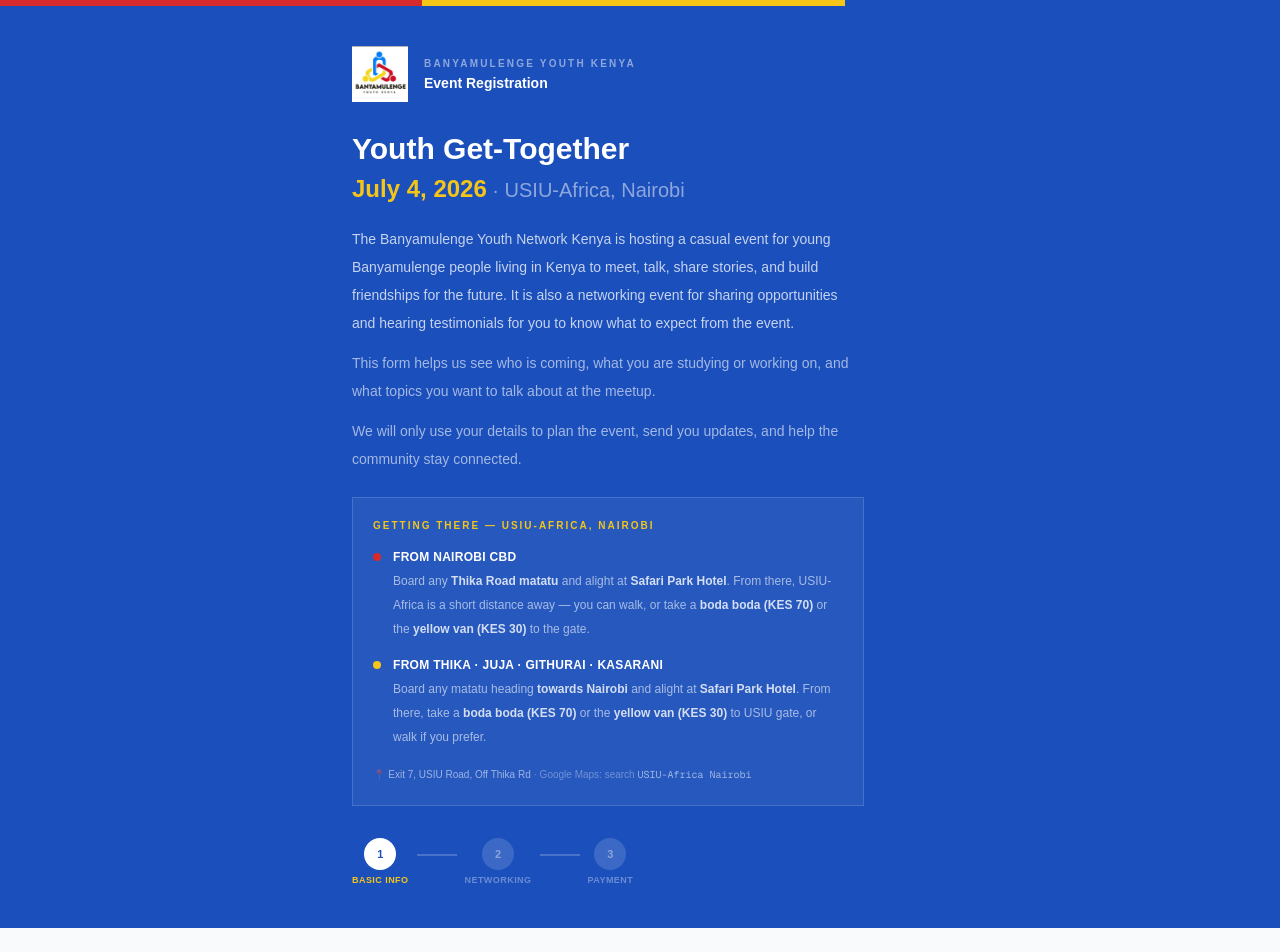
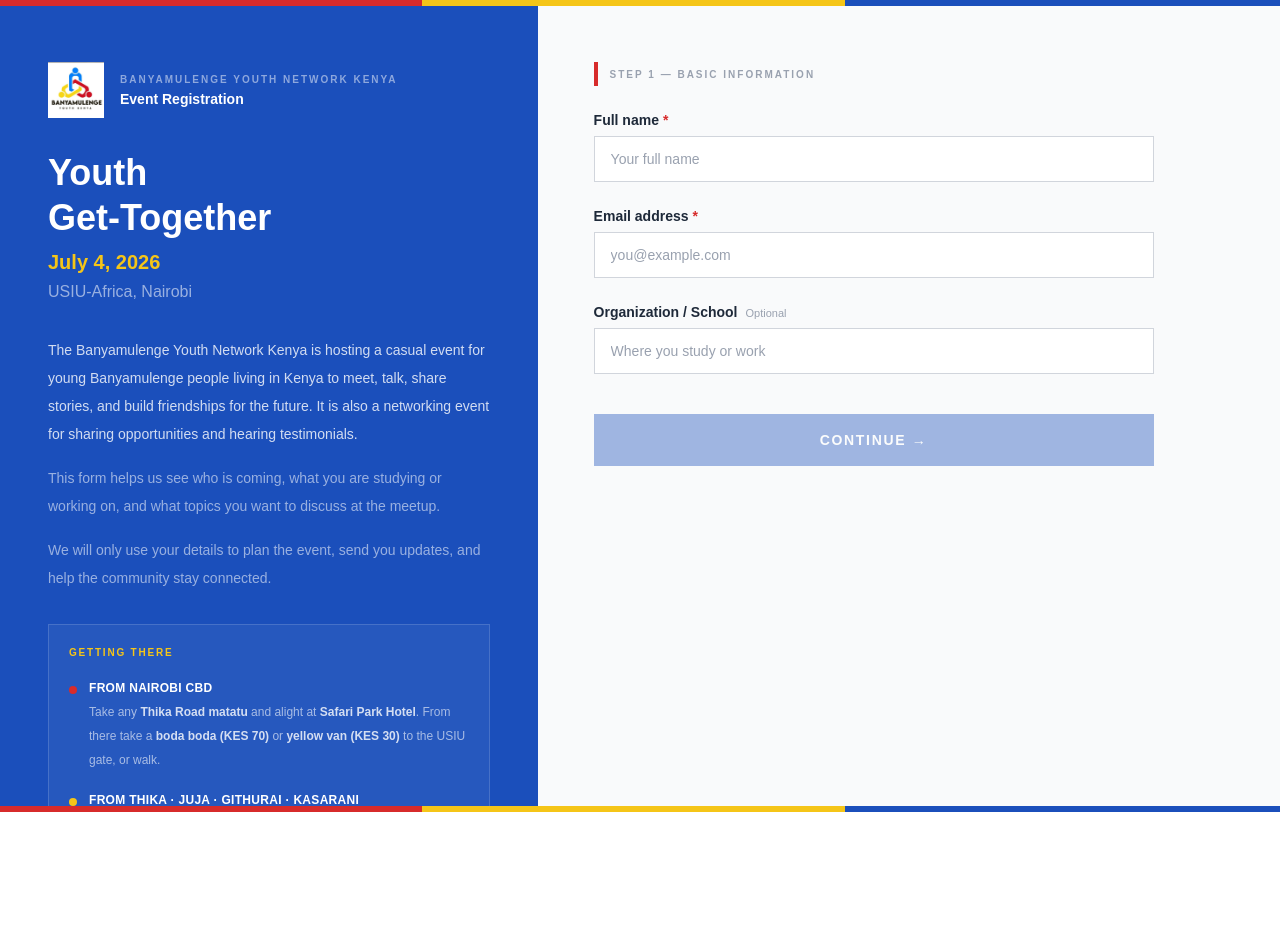
Before and after one commit to ShemaM/byn-event, a Next.js app: page / in a window 1280 px wide. Shown: the top 952 px of the page. After the commit the page ends 812 px from the top, so only its background shows below. Built offline with nearby package versions, Linux system fonts and the light colour scheme.

Commit message:
Redesign: two-column layout, event info left, form right

```diff
--- a/app/page.tsx
+++ b/app/page.tsx
@@ -1,9 +1,6 @@
 'use client'
 
 import { useState } from 'react'
-
-// Brand colors extracted from logo
-// Blue: #1B4FBB | Yellow: #F5C518 | Red: #D72B2B
 
 const ACTIVITIES = ['Poetry', 'Dance Challenges', 'Drawing Sessions', 'Printed Cards Activity', 'General Audience']
 
@@ -38,7 +35,7 @@ const empty: FormData = {
 }
 
 const INPUT = 'w-full border border-gray-300 px-4 py-3 text-sm text-gray-900 placeholder:text-gray-400 focus:outline-none focus:border-[#1B4FBB] focus:ring-1 focus:ring-[#1B4FBB] transition-colors bg-white'
-const TEXTAREA = `${INPUT} min-h-[80px] resize-none`
+const TEXTAREA = `${INPUT} min-h-[90px] resize-none`
 
 export default function RegistrationPage() {
   const [form, setForm] = useState<FormData>(empty)
@@ -53,8 +50,8 @@ export default function RegistrationPage() {
   const toggleActivity = (a: string) =>
     set('activities', form.activities.includes(a) ? form.activities.filter((x) => x !== a) : [...form.activities, a])
 
-  const next = () => setStep((s) => s + 1)
-  const back = () => setStep((s) => s - 1)
+  const next = () => { setStep((s) => s + 1); window.scrollTo({ top: 0, behavior: 'smooth' }) }
+  const back = () => { setStep((s) => s - 1); window.scrollTo({ top: 0, behavior: 'smooth' }) }
 
   const canProceed1 = form.fullName && form.email
   const canProceed2 = form.currentPursuits && form.expectedGains && form.panelQuestions && form.activities.length > 0
@@ -83,136 +80,141 @@ export default function RegistrationPage() {
   if (submitted) {
     return (
       <div className="min-h-screen bg-[#1B4FBB] flex items-center justify-center p-6">
-        <div className="max-w-md w-full bg-white p-10 text-center shadow-2xl">
+        <div className="max-w-lg w-full bg-white p-12 text-center shadow-2xl">
           <div className="w-16 h-16 rounded-full bg-[#F5C518] flex items-center justify-center mx-auto mb-6">
             <svg className="w-8 h-8 text-[#1B4FBB]" fill="none" viewBox="0 0 24 24" stroke="currentColor" strokeWidth={3}>
               <path strokeLinecap="round" strokeLinejoin="round" d="M5 13l4 4L19 7" />
             </svg>
           </div>
-          <h2 className="text-2xl font-black text-[#1B4FBB] mb-3">You&apos;re in!</h2>
+          {/* eslint-disable-next-line @next/next/no-img-element */}
+          <img src="/logo.png" alt="BYN Kenya" className="w-12 h-12 object-contain mx-auto mb-4" />
+          <h2 className="text-3xl font-black text-[#1B4FBB] mb-3">You&apos;re in!</h2>
           <p className="text-sm text-gray-500 leading-7 mb-2">
             A confirmation email has been sent to <strong className="text-gray-800">{form.email}</strong>.
           </p>
           <p className="text-sm text-gray-500 leading-7">
             See you on <strong className="text-gray-800">July 4, 2026</strong> at USIU-Africa, Nairobi.
           </p>
-          <div className="mt-8 h-1 w-full" style={{ background: 'linear-gradient(to right, #D72B2B, #F5C518, #1B4FBB)' }} />
+          <div className="mt-8 h-1.5 w-full" style={{ background: 'linear-gradient(to right, #D72B2B 33%, #F5C518 33%, #F5C518 66%, #1B4FBB 66%)' }} />
         </div>
       </div>
     )
   }
 
   return (
-    <div className="min-h-screen bg-gray-50">
+    <div className="min-h-screen flex flex-col bg-gray-50">
 
       {/* Top stripe */}
-      <div className="h-1.5 w-full" style={{ background: 'linear-gradient(to right, #D72B2B 33%, #F5C518 33%, #F5C518 66%, #1B4FBB 66%)' }} />
+      <div className="h-1.5 w-full shrink-0" style={{ background: 'linear-gradient(to right, #D72B2B 33%, #F5C518 33%, #F5C518 66%, #1B4FBB 66%)' }} />
 
-      {/* Header */}
-      <div className="bg-[#1B4FBB] px-6 py-10">
-        <div className="max-w-xl mx-auto">
-          <div className="flex items-center gap-4 mb-7">
+      <div className="flex flex-1 flex-col lg:flex-row">
+
+        {/* ── LEFT PANEL: Event info ── */}
+        <div className="bg-[#1B4FBB] lg:w-[42%] lg:min-h-screen px-8 py-10 lg:px-12 lg:py-14 lg:sticky lg:top-0 lg:h-screen lg:overflow-y-auto">
+
+          {/* Logo + org */}
+          <div className="flex items-center gap-4 mb-8">
             {/* eslint-disable-next-line @next/next/no-img-element */}
-            <img src="/logo.png" alt="Banyamulenge Youth Kenya" className="w-14 h-14 object-contain" />
+            <img src="/logo.png" alt="Banyamulenge Youth Kenya" className="w-14 h-14 object-contain shrink-0" />
             <div>
-              <p className="text-[10px] font-black uppercase tracking-[0.22em] text-white/50">Banyamulenge Youth Kenya</p>
+              <p className="text-[10px] font-black uppercase tracking-[0.2em] text-white/50">Banyamulenge Youth Network Kenya</p>
               <p className="text-white font-bold text-sm mt-0.5">Event Registration</p>
             </div>
           </div>
 
-          <h1 className="text-3xl font-black text-white leading-tight">
-            Youth Get-Together
-            <br />
-            <span className="text-[#F5C518] font-black text-2xl">July 4, 2026</span>
-            <span className="text-white/50 font-normal text-xl"> · USIU-Africa, Nairobi</span>
+          {/* Title */}
+          <h1 className="text-4xl font-black text-white leading-tight mb-2">
+            Youth<br />Get-Together
           </h1>
-          <div className="mt-5 space-y-3 max-w-lg">
-            <p className="text-sm text-white/75 leading-7">
-              The Banyamulenge Youth Network Kenya is hosting a casual event for young Banyamulenge people living in Kenya to meet, talk, share stories, and build friendships for the future. It is also a networking event for sharing opportunities and hearing testimonials for you to know what to expect from the event.
+          <p className="text-[#F5C518] font-black text-xl mb-1">July 4, 2026</p>
+          <p className="text-white/55 text-base mb-8">USIU-Africa, Nairobi</p>
+
+          {/* Description */}
+          <div className="space-y-4 mb-8">
+            <p className="text-sm text-white/80 leading-7">
+              The Banyamulenge Youth Network Kenya is hosting a casual event for young Banyamulenge people living in Kenya to meet, talk, share stories, and build friendships for the future. It is also a networking event for sharing opportunities and hearing testimonials.
             </p>
-            <p className="text-sm text-white/60 leading-7">
-              This form helps us see who is coming, what you are studying or working on, and what topics you want to talk about at the meetup.
+            <p className="text-sm text-white/55 leading-7">
+              This form helps us see who is coming, what you are studying or working on, and what topics you want to discuss at the meetup.
             </p>
-            <p className="text-sm text-white/60 leading-7">
+            <p className="text-sm text-white/55 leading-7">
               We will only use your details to plan the event, send you updates, and help the community stay connected.
             </p>
           </div>
 
           {/* Directions */}
-          <div className="mt-6 border border-white/15 bg-white/5 p-5 max-w-lg">
-            <p className="text-[10px] font-black uppercase tracking-[0.2em] text-[#F5C518] mb-4">Getting There — USIU-Africa, Nairobi</p>
-            <div className="space-y-4">
+          <div className="border border-white/15 bg-white/5 p-5 mb-8">
+            <p className="text-[10px] font-black uppercase tracking-[0.18em] text-[#F5C518] mb-5">Getting There</p>
+            <div className="space-y-5">
               <div className="flex gap-3">
-                <div className="mt-1 w-2 h-2 rounded-full bg-[#D72B2B] shrink-0" />
+                <div className="mt-1.5 w-2 h-2 rounded-full bg-[#D72B2B] shrink-0" />
                 <div>
                   <p className="text-xs font-black text-white uppercase tracking-wide mb-1">From Nairobi CBD</p>
                   <p className="text-xs text-white/60 leading-6">
-                    Board any <strong className="text-white/80">Thika Road matatu</strong> and alight at <strong className="text-white/80">Safari Park Hotel</strong>. From there, USIU-Africa is a short distance away — you can walk, or take a <strong className="text-white/80">boda boda (KES 70)</strong> or the <strong className="text-white/80">yellow van (KES 30)</strong> to the gate.
+                    Take any <strong className="text-white/80">Thika Road matatu</strong> and alight at <strong className="text-white/80">Safari Park Hotel</strong>. From there take a <strong className="text-white/80">boda boda (KES 70)</strong> or <strong className="text-white/80">yellow van (KES 30)</strong> to the USIU gate, or walk.
                   </p>
                 </div>
               </div>
               <div className="flex gap-3">
-                <div className="mt-1 w-2 h-2 rounded-full bg-[#F5C518] shrink-0" />
+                <div className="mt-1.5 w-2 h-2 rounded-full bg-[#F5C518] shrink-0" />
                 <div>
                   <p className="text-xs font-black text-white uppercase tracking-wide mb-1">From Thika · Juja · Githurai · Kasarani</p>
                   <p className="text-xs text-white/60 leading-6">
-                    Board any matatu heading <strong className="text-white/80">towards Nairobi</strong> and alight at <strong className="text-white/80">Safari Park Hotel</strong>. From there, take a <strong className="text-white/80">boda boda (KES 70)</strong> or the <strong className="text-white/80">yellow van (KES 30)</strong> to USIU gate, or walk if you prefer.
+                    Board any matatu <strong className="text-white/80">towards Nairobi</strong> and alight at <strong className="text-white/80">Safari Park Hotel</strong>. Then take a <strong className="text-white/80">boda boda (KES 70)</strong> or <strong className="text-white/80">yellow van (KES 30)</strong> to USIU gate, or walk.
                   </p>
                 </div>
               </div>
             </div>
-            <p className="mt-4 text-[10px] text-white/35 leading-5">
-              📍 <span className="text-white/55">Exit 7, USIU Road, Off Thika Rd</span> · Google Maps: search <span className="text-white/55 font-mono">USIU-Africa Nairobi</span>
+            <p className="mt-5 text-[10px] text-white/35 leading-5">
+              📍 Exit 7, USIU Road, Off Thika Rd · Google Maps: <span className="font-mono text-white/50">USIU-Africa Nairobi</span>
             </p>
           </div>
 
-          {/* Progress steps */}
-          <div className="mt-8 flex items-center gap-2">
+          {/* Progress */}
+          <div className="flex items-center gap-3">
             {[
               { n: 1, label: 'Basic Info' },
               { n: 2, label: 'Networking' },
               { n: 3, label: 'Payment' },
             ].map(({ n, label }, i, arr) => (
-              <div key={n} className="flex items-center gap-2">
+              <div key={n} className="flex items-center gap-3">
                 <div className="flex flex-col items-center gap-1">
-                  <div
-                    className="w-8 h-8 rounded-full flex items-center justify-center text-[11px] font-black transition-all"
+                  <div className="w-8 h-8 rounded-full flex items-center justify-center text-[11px] font-black transition-all"
                     style={{
                       background: step > n ? '#F5C518' : step === n ? '#ffffff' : 'rgba(255,255,255,0.15)',
                       color: step >= n ? '#1B4FBB' : 'rgba(255,255,255,0.4)',
-                    }}
-                  >
+                    }}>
                     {step > n ? (
                       <svg className="w-4 h-4" fill="none" viewBox="0 0 24 24" stroke="currentColor" strokeWidth={3}>
                         <path strokeLinecap="round" strokeLinejoin="round" d="M5 13l4 4L19 7" />
                       </svg>
                     ) : n}
                   </div>
-                  <span className="text-[9px] font-bold uppercase tracking-wider" style={{ color: step === n ? '#F5C518' : 'rgba(255,255,255,0.35)' }}>
+                  <span className="text-[9px] font-bold uppercase tracking-wider"
+                    style={{ color: step === n ? '#F5C518' : 'rgba(255,255,255,0.35)' }}>
                     {label}
                   </span>
                 </div>
                 {i < arr.length - 1 && (
-                  <div className="w-10 h-[2px] mb-4 transition-colors" style={{ background: step > n ? '#F5C518' : 'rgba(255,255,255,0.2)' }} />
+                  <div className="w-8 h-[2px] mb-4 transition-colors"
+                    style={{ background: step > n ? '#F5C518' : 'rgba(255,255,255,0.2)' }} />
                 )}
               </div>
             ))}
           </div>
         </div>
+
+        {/* ── RIGHT PANEL: Form ── */}
+        <div className="flex-1 px-6 py-10 lg:px-14 lg:py-14 max-w-2xl w-full">
+          <form onSubmit={handleSubmit} className="space-y-6">
+
+            {/* Step 1 */}
+            {step === 1 && (
+              <>
+                <div className="flex items-center gap-3 mb-6">
+                  <div className="w-1 h-6 bg-[#D72B2B]" />
+                  <p className="text-[10px] font-black uppercase tracking-[0.2em] text-gray-400">Step 1 — Basic Information</p>
                 </div>
-
-      {/* Form body */}
-      <form onSubmit={handleSubmit} className="max-w-xl mx-auto px-6 py-10">
-
-        {/* Step 1 — Basic Info */}
-        {step === 1 && (
-          <div className="space-y-6">
-            <div className="flex items-center gap-3 mb-2">
-              <div className="w-1 h-6 bg-[#D72B2B]" />
-              <p className="text-[10px] font-black uppercase tracking-[0.2em] text-gray-500">Step 1 — Basic Information</p>
-            </div>
-
-            <div className="space-y-4">
                 <Field label="Full name" required>
                   <input type="text" value={form.fullName} onChange={(e) => set('fullName', e.target.value)}
                     placeholder="Your full name" className={INPUT} required />
@@ -225,25 +227,21 @@ export default function RegistrationPage() {
                   <input type="text" value={form.organization} onChange={(e) => set('organization', e.target.value)}
                     placeholder="Where you study or work" className={INPUT} />
                 </Field>
-            </div>
-
                 <button type="button" onClick={next} disabled={!canProceed1}
-              className="w-full py-3.5 text-sm font-black uppercase tracking-[0.12em] text-white disabled:opacity-40 transition-colors"
-              style={{ background: canProceed1 ? '#1B4FBB' : '#9ca3af' }}>
+                  className="w-full py-4 text-sm font-black uppercase tracking-[0.12em] text-white disabled:opacity-40 transition-colors mt-4"
+                  style={{ background: '#1B4FBB' }}>
                   Continue →
                 </button>
-          </div>
+              </>
             )}
 
-        {/* Step 2 — Networking */}
+            {/* Step 2 */}
             {step === 2 && (
-          <div className="space-y-6">
-            <div className="flex items-center gap-3 mb-2">
+              <>
+                <div className="flex items-center gap-3 mb-6">
                   <div className="w-1 h-6 bg-[#F5C518]" />
-              <p className="text-[10px] font-black uppercase tracking-[0.2em] text-gray-500">Step 2 — Networking &amp; Engagement</p>
+                  <p className="text-[10px] font-black uppercase tracking-[0.2em] text-gray-400">Step 2 — Networking &amp; Engagement</p>
                 </div>
-
-            <div className="space-y-4">
                 <Field label="What are you currently studying or pursuing?" required>
                   <textarea value={form.currentPursuits} onChange={(e) => set('currentPursuits', e.target.value)}
                     placeholder="e.g. BSc Computer Science at USIU, freelance graphic design..." className={TEXTAREA} required />
@@ -256,9 +254,8 @@ export default function RegistrationPage() {
                   <textarea value={form.panelQuestions} onChange={(e) => set('panelQuestions', e.target.value)}
                     placeholder="What would you like to ask?" className={TEXTAREA} required />
                 </Field>
-
                 <Field label="Which interactive activities interest you?" required>
-                <div className="mt-1 space-y-2">
+                  <div className="mt-2 space-y-3">
                     {ACTIVITIES.map((a) => (
                       <label key={a} className="flex items-center gap-3 cursor-pointer group" onClick={() => toggleActivity(a)}>
                         <div className="w-5 h-5 shrink-0 border-2 flex items-center justify-center transition-colors"
@@ -277,37 +274,34 @@ export default function RegistrationPage() {
                     ))}
                   </div>
                 </Field>
-
                 <Field label="Dietary restrictions or allergies" hint="Optional">
                   <input type="text" value={form.dietaryRestrictions} onChange={(e) => set('dietaryRestrictions', e.target.value)}
                     placeholder="e.g. vegetarian, nut allergy..." className={INPUT} />
                 </Field>
-            </div>
-
-            <div className="flex gap-3">
+                <div className="flex gap-3 mt-4">
                   <button type="button" onClick={back}
-                className="flex-1 border-2 border-gray-300 px-4 py-3.5 text-sm font-black uppercase tracking-[0.12em] text-gray-600 hover:border-[#1B4FBB] hover:text-[#1B4FBB] transition-colors bg-white">
+                    className="flex-1 border-2 border-gray-300 px-4 py-4 text-sm font-black uppercase tracking-[0.12em] text-gray-600 hover:border-[#1B4FBB] hover:text-[#1B4FBB] transition-colors bg-white">
                     ← Back
                   </button>
                   <button type="button" onClick={next} disabled={!canProceed2}
-                className="flex-[2] py-3.5 text-sm font-black uppercase tracking-[0.12em] text-white disabled:opacity-40 transition-colors"
-                style={{ background: canProceed2 ? '#1B4FBB' : '#9ca3af' }}>
+                    className="flex-[2] py-4 text-sm font-black uppercase tracking-[0.12em] text-white disabled:opacity-40 transition-colors"
+                    style={{ background: '#1B4FBB' }}>
                     Continue →
                   </button>
                 </div>
-          </div>
+              </>
             )}
 
-        {/* Step 3 — Payment */}
+            {/* Step 3 */}
             {step === 3 && (
-          <div className="space-y-6">
-            <div className="flex items-center gap-3 mb-2">
+              <>
+                <div className="flex items-center gap-3 mb-6">
                   <div className="w-1 h-6 bg-[#1B4FBB]" />
-              <p className="text-[10px] font-black uppercase tracking-[0.2em] text-gray-500">Step 3 — Contribution &amp; Consent</p>
+                  <p className="text-[10px] font-black uppercase tracking-[0.2em] text-gray-400">Step 3 — Contribution &amp; Consent</p>
                 </div>
 
                 {/* M-Pesa box */}
-            <div className="overflow-hidden">
+                <div className="overflow-hidden mb-2">
                   <div className="h-1" style={{ background: 'linear-gradient(to right, #D72B2B, #F5C518, #1B4FBB)' }} />
                   <div className="bg-[#1B4FBB] text-white p-6">
                     <p className="text-[10px] font-black uppercase tracking-[0.2em] text-[#F5C518] mb-3">M-Pesa Payment</p>
@@ -316,8 +310,8 @@ export default function RegistrationPage() {
                     </p>
                     <div className="border border-white/20 bg-white/10 px-5 py-4 mb-4">
                       <p className="text-[10px] text-white/50 uppercase tracking-wider mb-1">Send to</p>
-                  <p className="text-2xl font-black text-white tracking-wide">+254 799 978876</p>
-                  <p className="text-[11px] mt-1" style={{ color: '#F5C518' }}>Amount: KES 500</p>
+                      <p className="text-3xl font-black text-white tracking-wide">+254 799 978876</p>
+                      <p className="text-sm font-bold mt-1" style={{ color: '#F5C518' }}>Amount: KES 500</p>
                     </div>
                     <p className="text-xs text-white/50 leading-6">
                       After sending, you will receive an M-Pesa SMS with a transaction code (e.g.{' '}
@@ -326,7 +320,6 @@ export default function RegistrationPage() {
                   </div>
                 </div>
 
-            <div className="space-y-4">
                 <Field label="Your official full name" hint="As you want it on the register" required>
                   <input type="text" value={form.fullName} disabled
                     className="w-full border border-gray-200 px-4 py-3 text-sm bg-gray-50 text-gray-500 cursor-not-allowed" />
@@ -341,10 +334,8 @@ export default function RegistrationPage() {
                 </Field>
                 <Field label="M-Pesa confirmation code" required>
                   <input type="text" value={form.mpesaCode} onChange={(e) => set('mpesaCode', e.target.value.toUpperCase())}
-                  placeholder="e.g. QJK1234ABC"
-                  className={`${INPUT} font-mono tracking-widest`} required />
+                    placeholder="e.g. QJK1234ABC" className={`${INPUT} font-mono tracking-widest`} required />
                 </Field>
-            </div>
 
                 {/* Consent */}
                 <div className="border-l-4 border-[#F5C518] bg-yellow-50 p-5">
@@ -378,22 +369,24 @@ export default function RegistrationPage() {
 
                 <div className="flex gap-3">
                   <button type="button" onClick={back}
-                className="flex-1 border-2 border-gray-300 px-4 py-3.5 text-sm font-black uppercase tracking-[0.12em] text-gray-600 hover:border-[#1B4FBB] hover:text-[#1B4FBB] transition-colors bg-white">
+                    className="flex-1 border-2 border-gray-300 px-4 py-4 text-sm font-black uppercase tracking-[0.12em] text-gray-600 hover:border-[#1B4FBB] hover:text-[#1B4FBB] transition-colors bg-white">
                     ← Back
                   </button>
                   <button type="submit" disabled={!canSubmit || submitting}
-                className="flex-[2] py-3.5 text-sm font-black uppercase tracking-[0.12em] text-white disabled:opacity-40 transition-colors"
+                    className="flex-[2] py-4 text-sm font-black uppercase tracking-[0.12em] text-white disabled:opacity-40 transition-colors"
                     style={{ background: canSubmit && !submitting ? '#D72B2B' : '#9ca3af' }}>
                     {submitting ? 'Submitting…' : 'Complete Registration →'}
                   </button>
                 </div>
-          </div>
+              </>
             )}
 
           </form>
+        </div>
+      </div>
 
       {/* Footer stripe */}
-      <div className="h-1" style={{ background: 'linear-gradient(to right, #D72B2B 33%, #F5C518 33%, #F5C518 66%, #1B4FBB 66%)' }} />
+      <div className="h-1.5 w-full" style={{ background: 'linear-gradient(to right, #D72B2B 33%, #F5C518 33%, #F5C518 66%, #1B4FBB 66%)' }} />
     </div>
   )
 }
```
Lines whose indentation alone changed are shown as unchanged.
